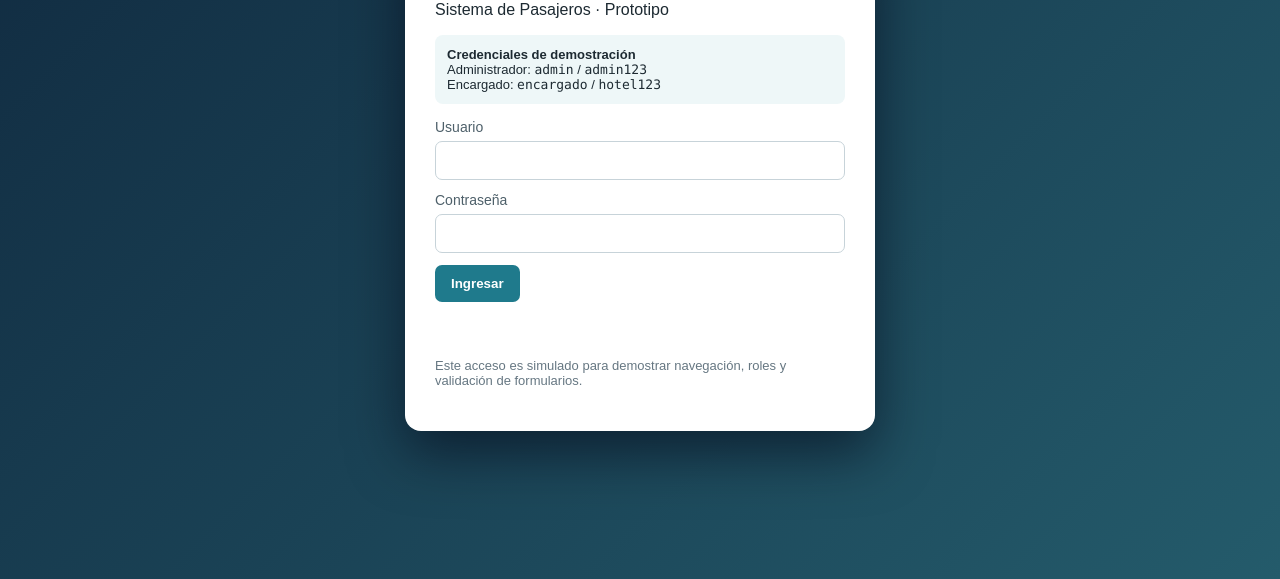
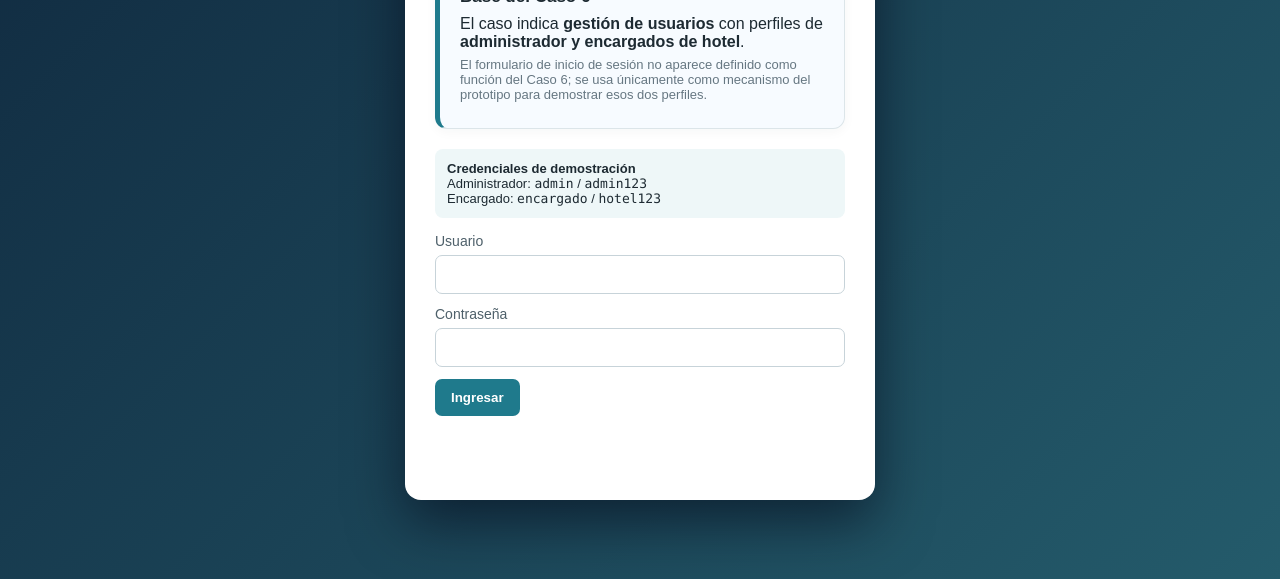
Before and after one commit to Yutre3/diego, a plain HTML site: page prototipo-web/login.html in a window 1280 px wide. Shown: the part 221-800 px from the top of the page. Drawn offline with Linux system fonts and the light colour scheme.

Commit message:
Aclarar origen de roles en acceso del prototipo

```diff
--- a/prototipo-web/login.html
+++ b/prototipo-web/login.html
@@ -1,8 +1,7 @@
-<!doctype html>
-<html lang="es"><head><meta charset="utf-8"><meta name="viewport" content="width=device-width,initial-scale=1"><title>Acceso · Hotel Duerme Bien</title><link rel="stylesheet" href="styles.css"></head>
+<!doctype html><html lang="es"><head><meta charset="utf-8"><meta name="viewport" content="width=device-width,initial-scale=1"><title>Acceso · Hotel Duerme Bien</title><link rel="stylesheet" href="styles.css"></head>
 <body data-page="login"><div class="login-wrap"><section class="login-card">
-<h1>Hotel Duerme Bien</h1><p>Sistema de Pasajeros · Prototipo</p>
+<h1>Hotel Duerme Bien</h1><p>Sistema de Pasajeros · Caso 6</p>
+<div class="source-box"><h3>Base del Caso 6</h3><p>El caso indica <strong>gestión de usuarios</strong> con perfiles de <strong>administrador y encargados de hotel</strong>.</p><p class="small">El formulario de inicio de sesión no aparece definido como función del Caso 6; se usa únicamente como mecanismo del prototipo para demostrar esos dos perfiles.</p></div>
 <div class="demo"><strong>Credenciales de demostración</strong><br>Administrador: <code>admin</code> / <code>admin123</code><br>Encargado: <code>encargado</code> / <code>hotel123</code></div>
-<form id="loginForm"><label>Usuario<input id="usuario" required autocomplete="username"></label><label>Contraseña<input id="clave" type="password" required autocomplete="current-password"></label><button type="submit">Ingresar</button><p id="loginMsg" class="msg"></p></form>
-<p class="footer-note">Este acceso es simulado para demostrar navegación, roles y validación de formularios.</p>
+<form id="loginForm"><label>Usuario<input id="usuario" required></label><label>Contraseña<input id="clave" type="password" required></label><button type="submit">Ingresar</button><p id="loginMsg" class="msg"></p></form>
 </section></div><script src="app.js"></script></body></html>
```
